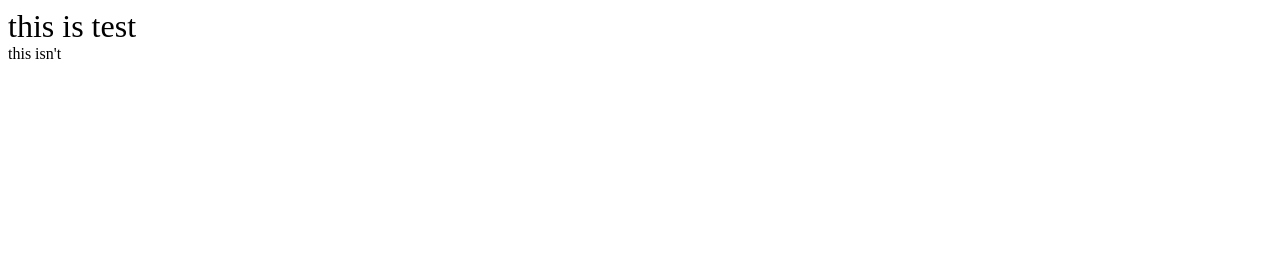
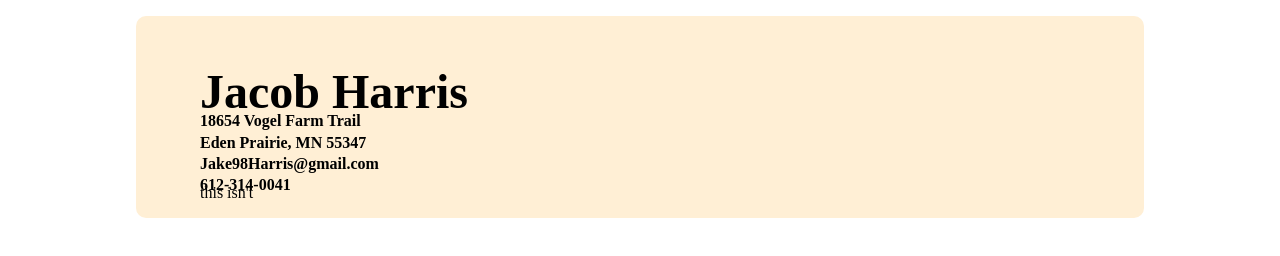
Before and after one commit to Flutterdashie/Resume-Website, a plain HTML site: page index.html in a window 1280 px wide. Drawn offline with Linux system fonts and the light colour scheme.

Commit message:
more updates
contact info, some formatting

```diff
--- a/index.html
+++ b/index.html
@@ -3,15 +3,21 @@
 
 <head>
     <link rel="stylesheet" type="text/css" href="stylesheet.css" />
-
+    <title>My Online Resume</title>
 </head>
 
 <body>
-    <div id="test">
-        this is test
-    </div>
-    <div id="whee">
-        this isn't
+    <div id="content">
+        <div id="contact-info">
+            <h1>Jacob Harris</h1>
+            <h2>18654 Vogel Farm Trail</h2>
+            <h2>Eden Prairie, MN 55347</h2>
+            <h2>Jake98Harris@gmail.com</h2>
+            <h2>612-314-0041</h2>
+        </div>
+        <div id="whee">
+            this isn't
+        </div>
     </div>
 </body>
 
--- a/stylesheet.css
+++ b/stylesheet.css
@@ -1,4 +1,27 @@
-#test
+#content
 {
-    font-size: 32px;
+    margin-top: 16px;
+    margin-right: 128px;
+    margin-left: 128px;
+    margin-bottom: 16px;
+
+    background-color: papayawhip;
+    padding: 16px 64px 16px 64px;
+
+    border-radius: 10px;
+    border-width: 2px;
+    border-color: antiquewhite;
+
 }
+
+h1
+{
+    font-size: 48px;
+    margin-bottom: -20px;
+}
+
+h2
+{
+    font-size: 16px;
+    margin-bottom: -10px;
+}
```
